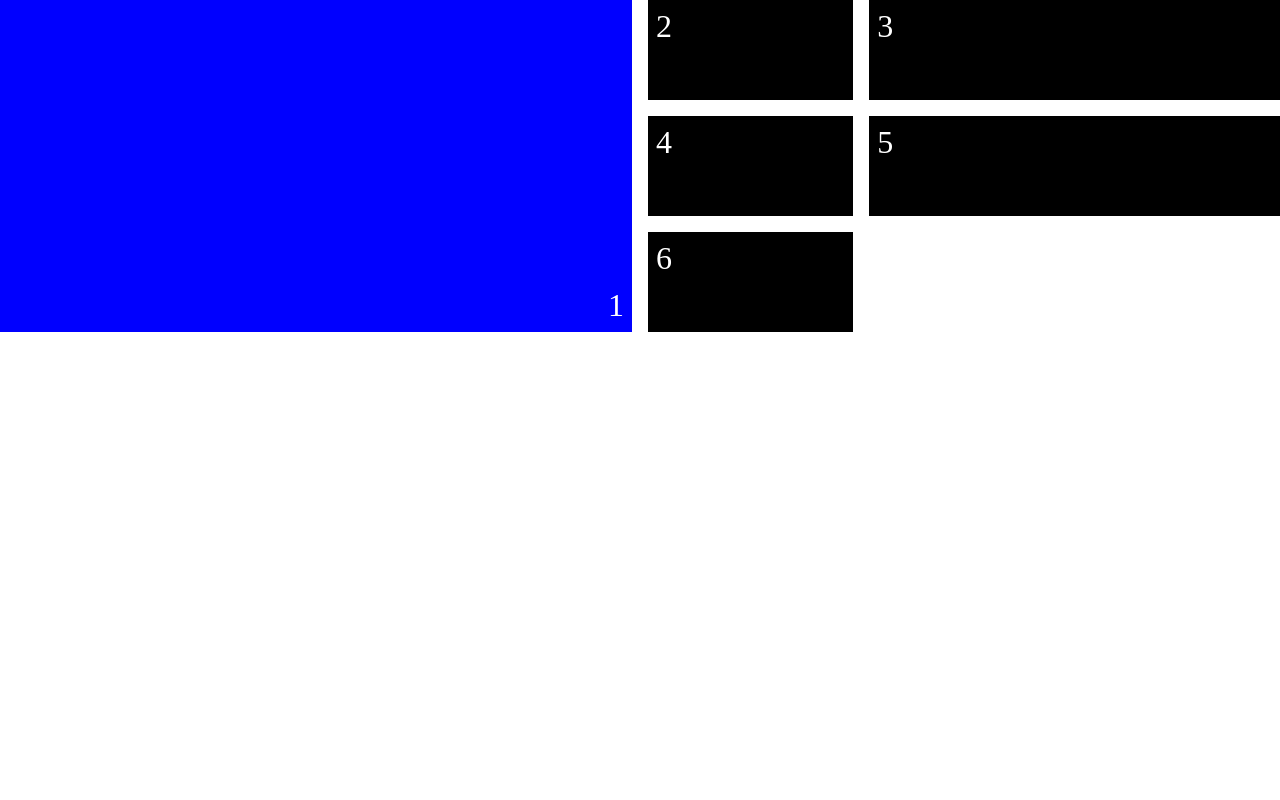
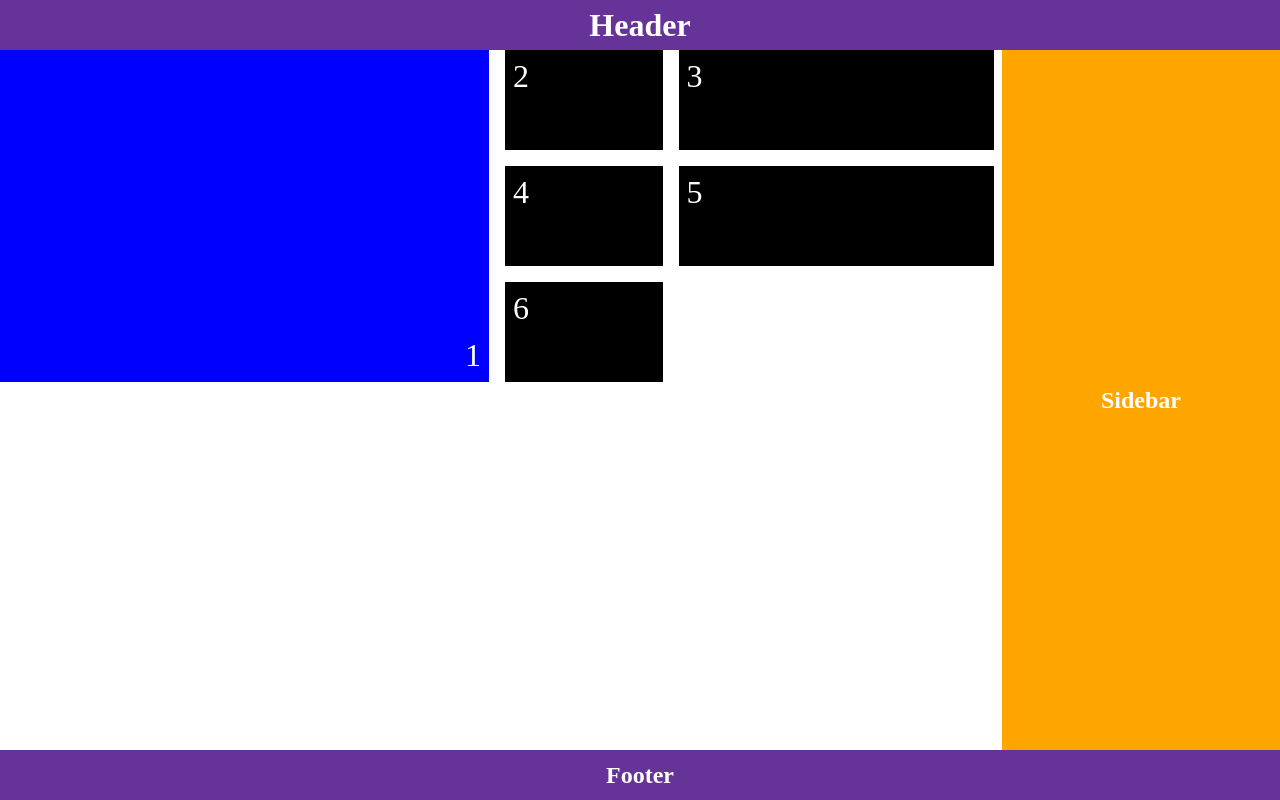
Before and after one commit to sunny7898/css-learning, a plain HTML site: page Grid_Layout/index.html in a window 1280 px wide. Drawn offline with Linux system fonts and the light colour scheme.

Commit message:
Grid part - 2 done

```diff
--- a/Grid_Layout/css/style.css
+++ b/Grid_Layout/css/style.css
@@ -9,9 +9,33 @@
 body {
   font-family: "Roboto" sans-serif;
   min-height: 100vh;
+  display: grid;
+  grid-template-columns: repeat(9, 1fr);
+  grid-auto-rows: 50px auto 50px;
+  grid-template-areas: "hd hd hd hd hd hd hd hd hd" "mn mn mn mn mn mn mn sb sb" "ft ft ft ft ft ft ft ft ft";
+  column-gap: 0.5rem;
 }
 
+.el {
+  background-color: rebeccapurple;
+  color: #fff;
+  display: grid;
+  place-content: center;
+}
+
+.header {
+  grid-area: hd;
+}
+.sidebar {
+  grid-area: sb;
+  background-color: orange;
+}
+
+.footer {
+  grid-area: ft;
+}
 .container {
+  grid-area: mn;
   display: grid;
   grid-template-columns: repeat(2, 1fr 2fr);
   grid-auto-rows: 100px;
--- a/Grid_Layout/index.html
+++ b/Grid_Layout/index.html
@@ -7,6 +7,9 @@
     <link rel="stylesheet" href="css/style.css" />
   </head>
   <body>
+    <header class="header el">
+      <h1>Header</h1>
+    </header>
     <main class="container">
       <div class="box">1</div>
       <div class="box">2</div>
@@ -15,5 +18,11 @@
       <div class="box">5</div>
       <div class="box">6</div>
     </main>
+    <aside class="sidebar el">
+      <h2>Sidebar</h2>
+    </aside>
+    <footer class="footer el">
+      <h2>Footer</h2>
+    </footer>
   </body>
 </html>
```
